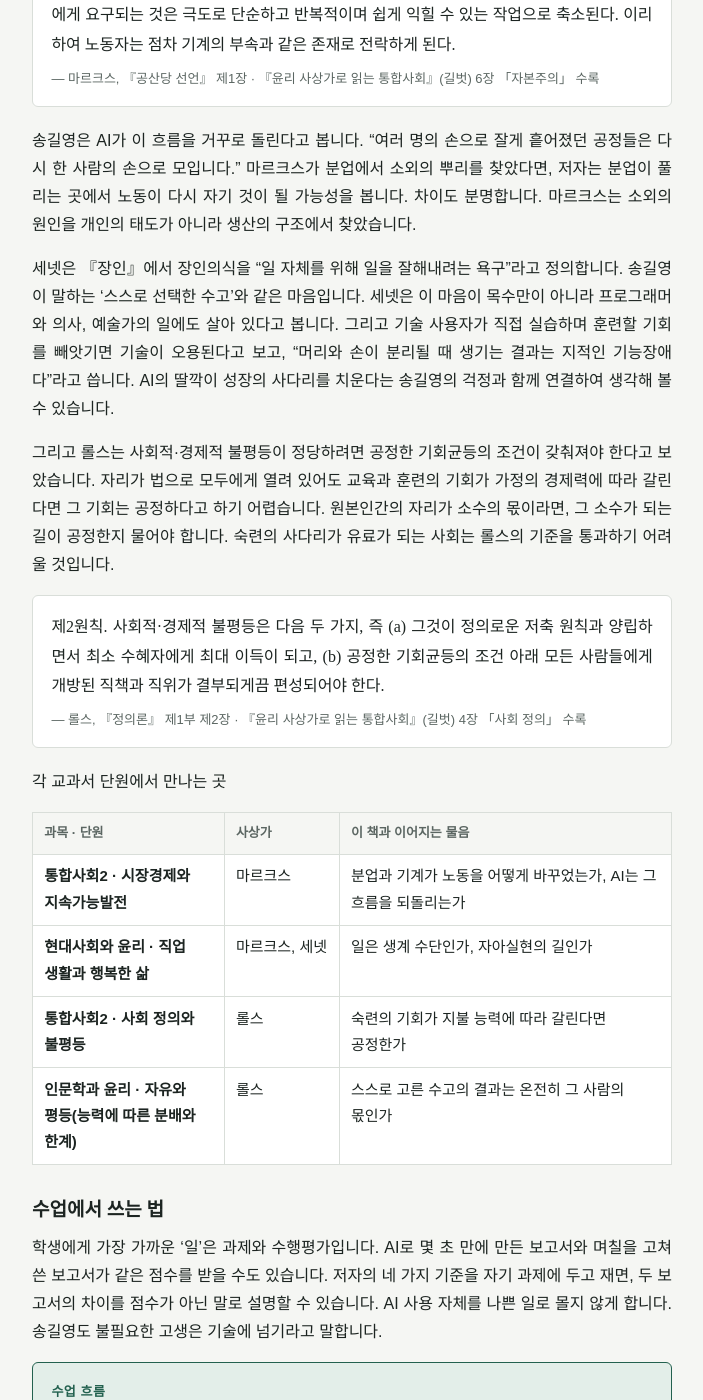
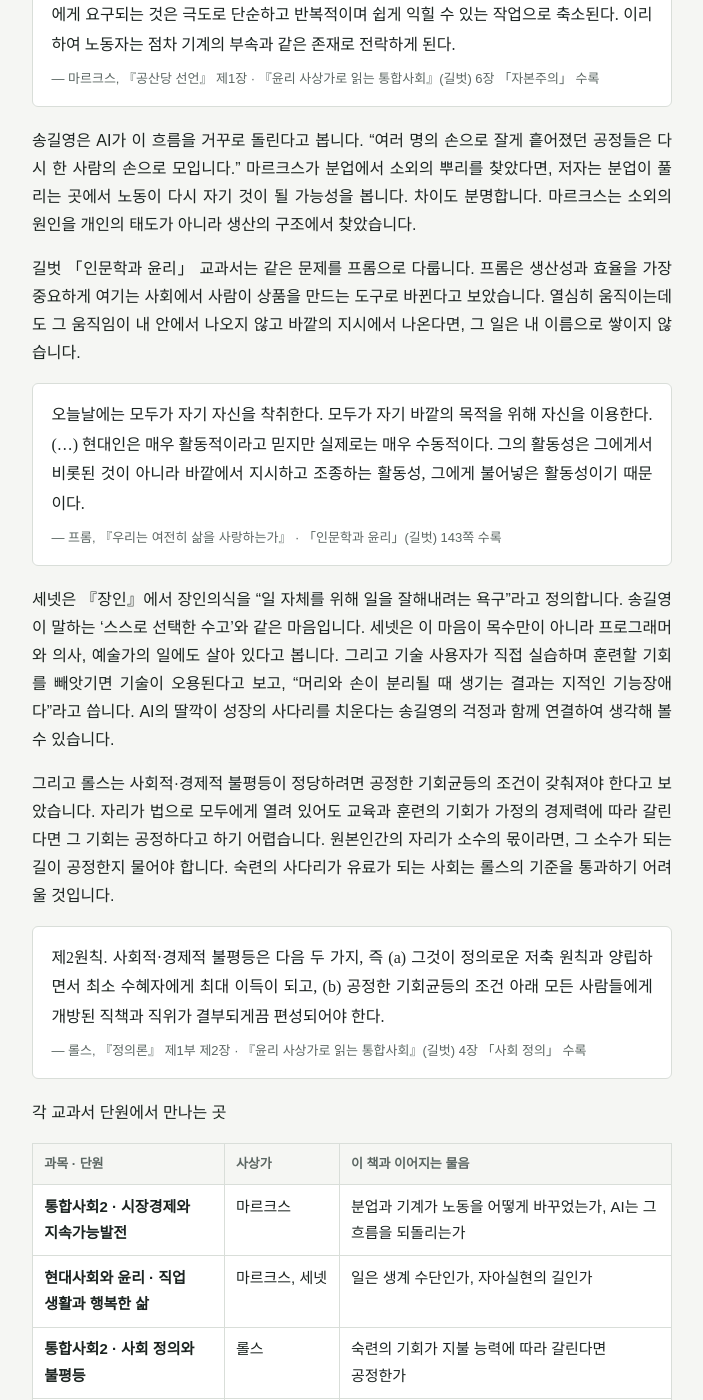
Before and after one commit to ethics-news/ethics-news.github.io, a Jekyll site: the page built from _reads/2026-10-22-sugo.md, in a window 1280 px wide and 1400 px high, scrolled down 2720 px. Shown: the whole window, without its empty margins (256-959 px from the left). Built offline with Jekyll 4.4.1, drawn with Linux system fonts in a browser that asks for light colours; some web fonts are replaced; some of the changed text lies outside the part shown.

Commit message:
윤리로 읽는 책: 첫 소제목 「이 책은 무엇을 묻나」, 길벗 인문학과 윤리 쪽수 표기
- 교과서 연계표에 (길벗 교과서 90~101쪽), 자아실현과 직업 생활(140~147쪽) 행 추가
- 프롬 원문(길벗 「인문학과 윤리」 143쪽) 추가, 양식·원고 지침 갱신

Co-Authored-By: Claude Opus 5.5 <noreply@anthropic.com>
Claude-Session: https://claude.ai/code/session_01UXN1AmDPLgdzjVJyrdJc7F

```diff
--- a/_reads/2026-10-22-sugo.md
+++ b/_reads/2026-10-22-sugo.md
@@ -15,11 +15,11 @@ underlines:
   - text: "결정할 권한은 주지 않은 채 주도성을 요구하고, 실패하면 책임을 묻는 구조에서 용감한 실험정신이 생겨날 수는 없습니다."
     page: 129
 question: 자기 이름을 걸 만한 일을 해내려면, 먼저 필요한 것은 개인의 노력인가, 사회가 마련해 주는 배울 기회와 여건인가?
-subjects: [통합사회2 · 시장경제와 지속가능발전, 통합사회2 · 사회 정의와 불평등, 현대사회와 윤리 · 직업 생활과 행복한 삶, 인문학과 윤리 · 자유와 평등]
-lenses: [마르크스 · 노동 소외, 세넷 · 장인의식, 롤스 · 공정한 기회균등]
+subjects: [통합사회2 · 시장경제와 지속가능발전, 통합사회2 · 사회 정의와 불평등, 현대사회와 윤리 · 직업 생활과 행복한 삶, 인문학과 윤리 · 자유와 평등, 인문학과 윤리 · 공존과 지속 가능성]
+lenses: [마르크스 · 노동 소외, 프롬 · 소외, 세넷 · 장인의식, 롤스 · 공정한 기회균등]
 og_image: /assets/og/2026-10-22-sugo.jpg
 ---
-##### 왜 이 문장에 밑줄을 그었나
+##### 이 책은 무엇을 묻나
 
 AI에 몇 줄을 입력하면 보고서와 그림과 영상이 몇 초 만에 나옵니다. 사람들은 이 즉시성을 '딸깍'이라고 부릅니다. 송길영은 『시대예보: 수고인류의 시간』에서 딸깍의 시대에 사람의 일이 어떻게 바뀌는지를 묻습니다. 『핵개인의 시대』, 『호명사회』, 『경량문명의 탄생』에 이은 '시대예보' 네 번째 책입니다.
 
@@ -48,6 +48,15 @@ AI에 몇 줄을 입력하면 보고서와 그림과 영상이 몇 초 만에
 
 송길영은 AI가 이 흐름을 거꾸로 돌린다고 봅니다. "여러 명의 손으로 잘게 흩어졌던 공정들은 다시 한 사람의 손으로 모입니다." 마르크스가 분업에서 소외의 뿌리를 찾았다면, 저자는 분업이 풀리는 곳에서 노동이 다시 자기 것이 될 가능성을 봅니다. 차이도 분명합니다. 마르크스는 소외의 원인을 개인의 태도가 아니라 생산의 구조에서 찾았습니다.
 
+길벗 「인문학과 윤리」 교과서는 같은 문제를 프롬으로 다룹니다. 프롬은 생산성과 효율을 가장 중요하게 여기는 사회에서 사람이 상품을 만드는 도구로 바뀐다고 보았습니다. 열심히 움직이는데도 그 움직임이 내 안에서 나오지 않고 바깥의 지시에서 나온다면, 그 일은 내 이름으로 쌓이지 않습니다.
+
+<figure class="src">
+<blockquote>
+<p>오늘날에는 모두가 자기 자신을 착취한다. 모두가 자기 바깥의 목적을 위해 자신을 이용한다. (…) 현대인은 매우 활동적이라고 믿지만 실제로는 매우 수동적이다. 그의 활동성은 그에게서 비롯된 것이 아니라 바깥에서 지시하고 조종하는 활동성, 그에게 불어넣은 활동성이기 때문이다.</p>
+</blockquote>
+<figcaption>프롬, 『우리는 여전히 삶을 사랑하는가』 · 「인문학과 윤리」(길벗) 143쪽 수록</figcaption>
+</figure>
+
 세넷은 『장인』에서 장인의식을 "일 자체를 위해 일을 잘해내려는 욕구"라고 정의합니다. 송길영이 말하는 '스스로 선택한 수고'와 같은 마음입니다. 세넷은 이 마음이 목수만이 아니라 프로그래머와 의사, 예술가의 일에도 살아 있다고 봅니다. 그리고 기술 사용자가 직접 실습하며 훈련할 기회를 빼앗기면 기술이 오용된다고 보고, "머리와 손이 분리될 때 생기는 결과는 지적인 기능장애다"라고 씁니다. AI의 딸깍이 성장의 사다리를 치운다는 송길영의 걱정과 함께 연결하여 생각해 볼 수 있습니다.
 
 그리고 롤스는 사회적·경제적 불평등이 정당하려면 공정한 기회균등의 조건이 갖춰져야 한다고 보았습니다. 자리가 법으로 모두에게 열려 있어도 교육과 훈련의 기회가 가정의 경제력에 따라 갈린다면 그 기회는 공정하다고 하기 어렵습니다. 원본인간의 자리가 소수의 몫이라면, 그 소수가 되는 길이 공정한지 물어야 합니다. 숙련의 사다리가 유료가 되는 사회는 롤스의 기준을 통과하기 어려울 것입니다.
@@ -71,7 +80,8 @@ AI에 몇 줄을 입력하면 보고서와 그림과 영상이 몇 초 만에
 <tr><td>통합사회2 · 시장경제와 지속가능발전</td><td>마르크스</td><td>분업과 기계가 노동을 어떻게 바꾸었는가, AI는 그 흐름을 되돌리는가</td></tr>
 <tr><td>현대사회와 윤리 · 직업 생활과 행복한 삶</td><td>마르크스, 세넷</td><td>일은 생계 수단인가, 자아실현의 길인가</td></tr>
 <tr><td>통합사회2 · 사회 정의와 불평등</td><td>롤스</td><td>숙련의 기회가 지불 능력에 따라 갈린다면 공정한가</td></tr>
-<tr><td>인문학과 윤리 · 자유와 평등(능력에 따른 분배와 한계)</td><td>롤스</td><td>스스로 고른 수고의 결과는 온전히 그 사람의 몫인가</td></tr>
+<tr><td>인문학과 윤리 · 자유와 평등(능력에 따른 분배와 한계, 정의의 원칙)<br>(길벗 교과서 90~101쪽)</td><td>롤스</td><td>스스로 고른 수고의 결과는 온전히 그 사람의 몫인가</td></tr>
+<tr><td>인문학과 윤리 · 공존과 지속 가능성(자아실현과 직업 생활)<br>(길벗 교과서 140~147쪽)</td><td>프롬</td><td>일은 나를 실현하는가, 나를 상품을 만드는 도구로 바꾸는가</td></tr>
 </tbody>
 </table>
 
```
Also changed, not shown: _templates/새-책-글.md (+1 -1 lines), _tools/WRITING_GUIDE.md (+5 -0 lines).
